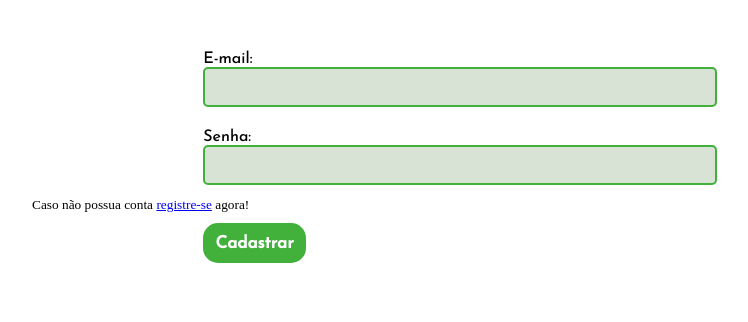
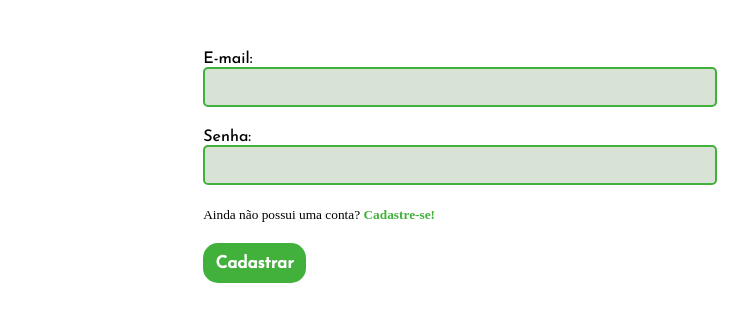
Before and after one commit to Bieelvi/RPG-TCC-WEB2, a PHP site: page /teste/login.php in a window 1280 px wide. Shown: the part 203-525 px from the top of the page, without its empty margins (180-928 px from the left). Run offline with PHP 8.4, Linux system fonts and the light colour scheme.

Commit message:
feito algumas alterações no formulario

```diff
--- a/teste/cadastro.php
+++ b/teste/cadastro.php
@@ -13,7 +13,7 @@
 	<div class="Formulario">
 		<form name="formCadastro" id="formCadastro" action="controller/cadastroController.php" method="post">
 			<div class="CadastroFormulario">
-				<span>Nome: <br></span>
+				<span>Usuário: <br></span>
 				<input type="text" name="usuario" id="usuario" required>
 			</div>
 			<div class="CadastroFormulario">
--- a/teste/login.php
+++ b/teste/login.php
@@ -15,11 +15,14 @@
 			<div class="CadastroFormulario">
 				<span>E-mail: <br></span>
 				<input type="text" name="email" id="email" required>
-			</div>			<div class="CadastroFormulario">
+			</div>
+			<div class="CadastroFormulario">
 				<span>Senha: <br></span>
 				<input type="text" name="senha" id="senha" required>
 			</div>
-			<small>Caso não possua conta <a href="cadastro.php">registre-se</a> agora!</small>
+			<div class="CadastroFormulario">
+				<small>Ainda não possui uma conta? <a href="cadastro.php"><strong>Cadastre-se!</strong></a></small>
+			</div>
 			<div class="CadastroFormulario">
 				<input type="submit" value="Cadastrar">
 			</div>
--- a/teste/style.css
+++ b/teste/style.css
@@ -22,6 +22,8 @@
 	.CadastroFormulario span{font-family: 'Josefin Sans', sans-serif;}
 	.CadastroFormulario input[type='text'] , input[type='email'] , input[type='password']{float: left; width: 100%; height: 40px; border: 2px solid #41B13B; border-radius: 5px; background: #D8E2D5}
     .CadastroFormulario input[type='submit']{display: inline-block; width: 20%; height: 40px; font-size: 17px; color:#FFF; font-weight: bold; text-align: center; border:0; border-radius: 15px; cursor:pointer; background: #41B13B; font-family: 'Josefin Sans', sans-serif;}
+    .CadastroFormulario a{color: #41B13B; text-decoration: none;}
+    .CadastroFormulario a:hover{text-decoration: underline;}
 
 .TituloLoginCadastro{float: left; width: 20%; margin: 20px 20% 10px 20%;}
 	.TituloLoginCadastro span{float: left; width: 100%; height: 40px;}
```
